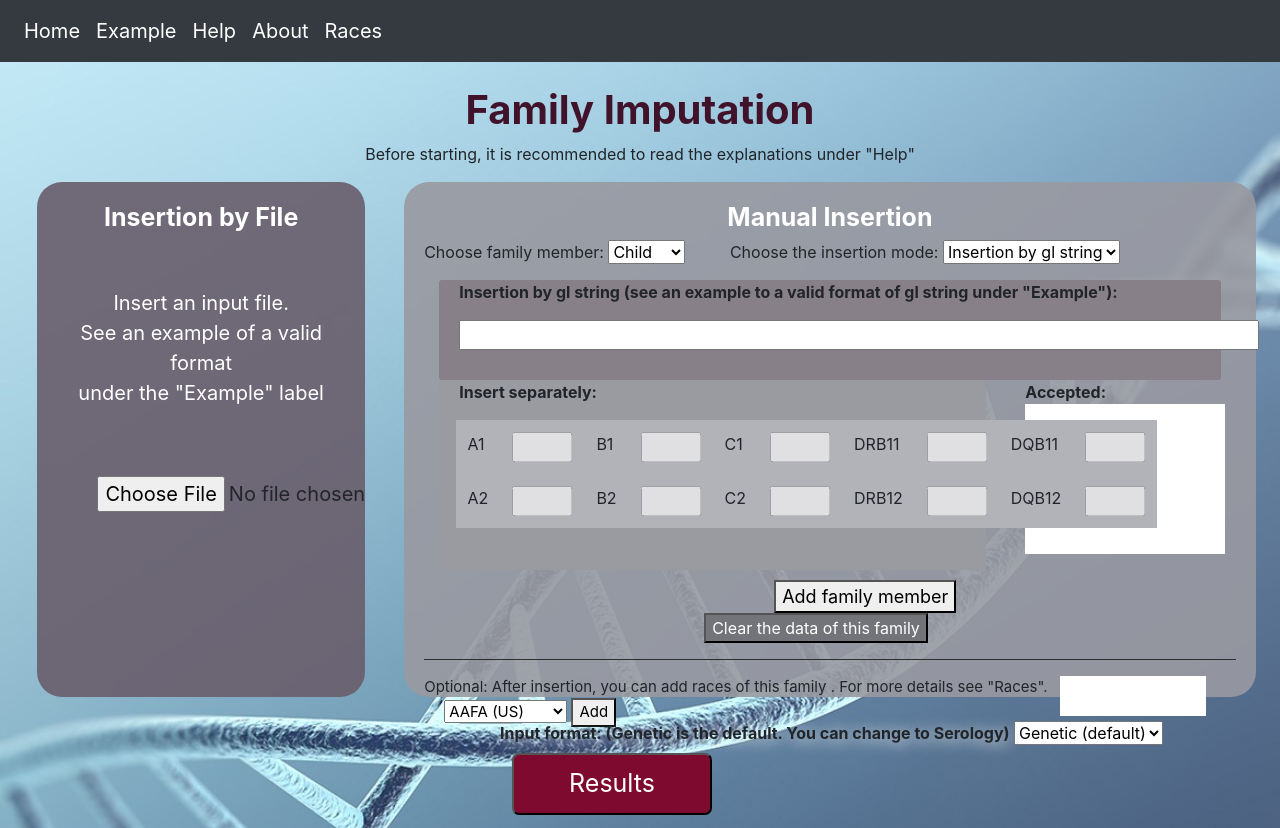
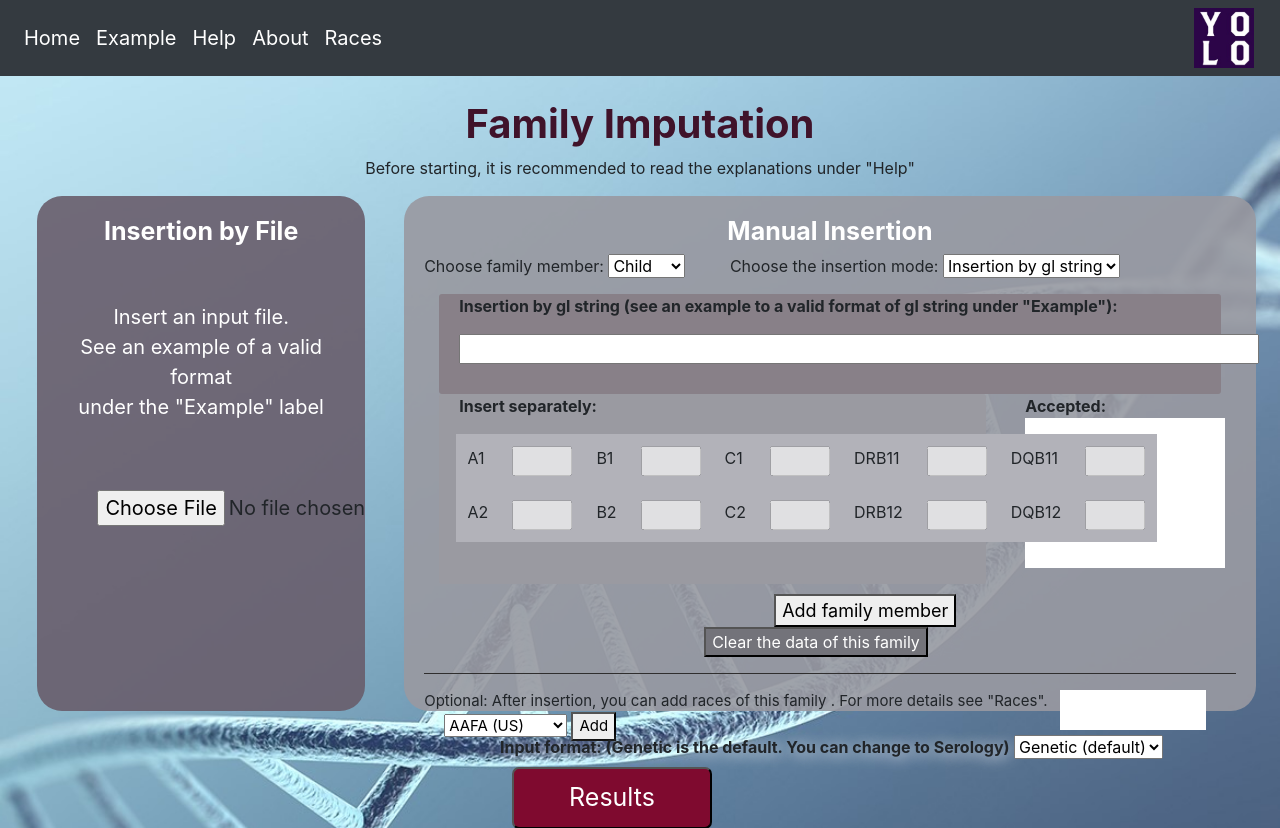
Before and after one commit to zuriyaAnsbacher/GRAMM, a Flask app: page / in a window 1280 px wide. Shown: the top 828 px of the page. Run offline with Flask 2, Linux system fonts and the light colour scheme; some libraries are stand-ins or nearby versions.

Commit message:
adding lab logo to html

```diff
--- a/templates/about.html
+++ b/templates/about.html
@@ -55,6 +55,7 @@
                         class="sr-only">(current)</span></a>
             </li>
         </ul>
+        <img src="{{url_for('static', filename='yolo_lab.jpg')}}" style="height: 60px; width: auto; margin-right: 10px">
     </div>
 </nav>
 <br>
--- a/templates/example.html
+++ b/templates/example.html
@@ -55,6 +55,7 @@
                         class="sr-only">(current)</span></a>
             </li>
         </ul>
+        <img src="{{url_for('static', filename='yolo_lab.jpg')}}" style="height: 60px; width: auto; margin-right: 10px">
     </div>
 </nav>
 <br>
--- a/templates/help.html
+++ b/templates/help.html
@@ -55,6 +55,7 @@
                         class="sr-only">(current)</span></a>
             </li>
         </ul>
+        <img src="{{url_for('static', filename='yolo_lab.jpg')}}" style="height: 60px; width: auto; margin-right: 10px">
     </div>
 </nav>
 <br>
--- a/templates/home.html
+++ b/templates/home.html
@@ -162,6 +162,7 @@
                         class="sr-only">(current)</span></a>
             </li>
         </ul>
+        <img src="{{url_for('static', filename='yolo_lab.jpg')}}" style="height: 60px; width: auto; margin-right: 10px">
     </div>
 </nav>
 
--- a/templates/races.html
+++ b/templates/races.html
@@ -80,6 +80,7 @@
             </li>
 
         </ul>
+        <img src="{{url_for('static', filename='yolo_lab.jpg')}}" style="height: 60px; width: auto; margin-right: 10px">
     </div>
 </nav>
 
```
Also changed, not shown: static/yolo_lab.jpg (added).
